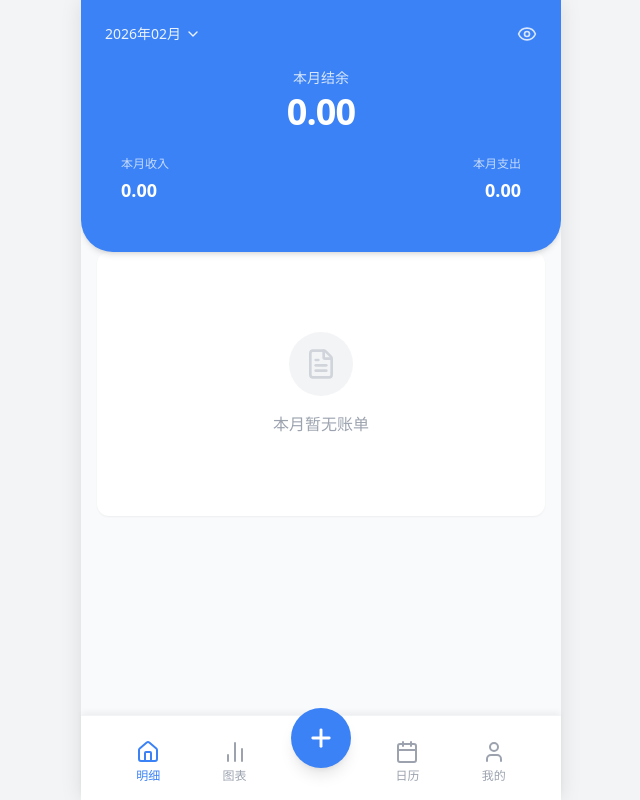
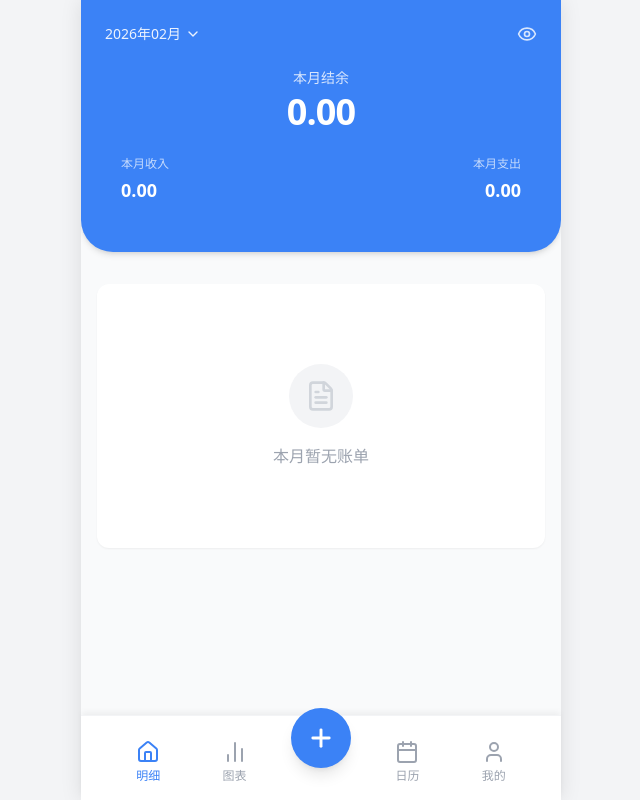
Before and after one commit to sjkenstone/money-tracking-app, a React (Vite) app: page / in a window 1280 px wide. Shown: the whole page, without its empty margins (319-959 px from the left). Built offline with nearby package versions, Linux system fonts and the light colour scheme.

Commit message:
Fix the position for the transaction list

```diff
--- a/src/pages/Home.tsx
+++ b/src/pages/Home.tsx
@@ -83,7 +83,7 @@ const Home: React.FC = () => {
       </header>
 
       {/* Transaction List */}
-      <div className="flex-1 -mt-6 px-4 pb-4 overflow-y-auto">
+      <div className="flex-1 mt-2 px-4 pb-4 overflow-y-auto">
         {Object.keys(groupedTransactions).length > 0 ? (
           Object.keys(groupedTransactions).map(date => (
             <div key={date} className="mb-4 overflow-hidden rounded-xl shadow-sm border border-gray-100 bg-white">
```
